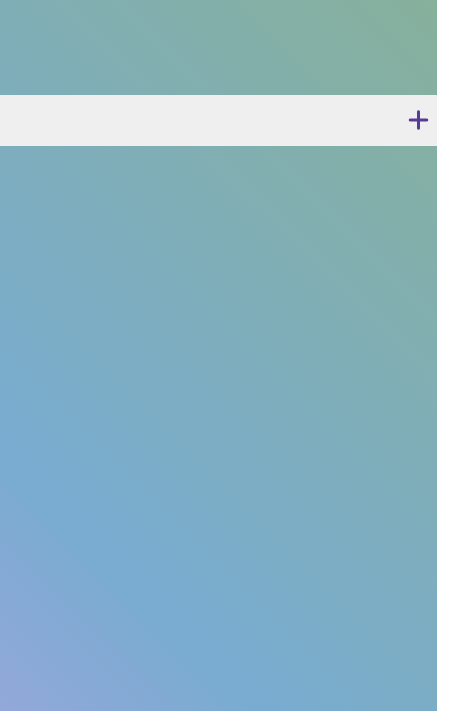
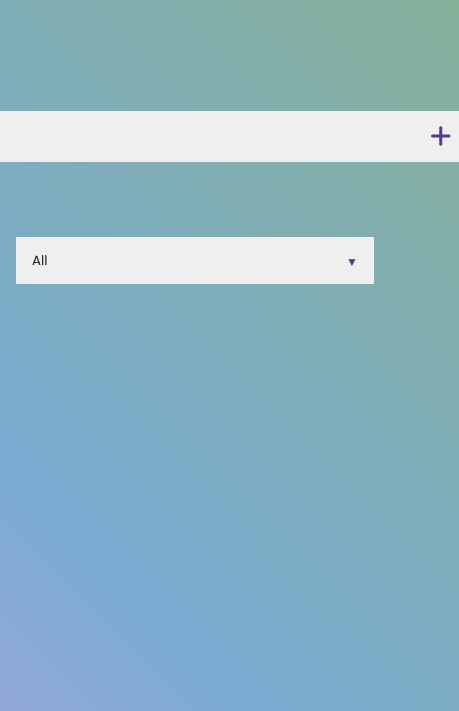
Before and after one commit to elizabetholsavsky/to-do-two, a plain HTML site: page index.html in a window 390 px wide. Shown: the part 133-844 px from the top of the page, 459 px wide, since content can reach past the window. Drawn offline with Linux system fonts and the light colour scheme.

Commit message:
-madd first media query, needs margin/padding

```diff
--- a/index.html
+++ b/index.html
@@ -18,13 +18,15 @@
     </header>
 
     <div class="content">
-            <!-- input task -->
-        <form class="form-container">
-            <input type="text" class="todo-input">
+        <!-- input task -->
+        <form>
+            <div class="input-container">
+                <input type="text" class="todo-input">
 
-            <button class="todo-button" type="submit">
-                <i class="fa-solid fa-plus"></i>
-            </button>
+                <button class="todo-button" type="submit">
+                    <i class="fa-solid fa-plus"></i>
+                </button>
+            </div>
 
             <!-- filter dropdown -->
             <div class="select">
--- a/style.css
+++ b/style.css
@@ -29,10 +29,13 @@ body {
     font-size: 1.25rem;
 }
 
+/* gradient animation */
 @keyframes bg-animation {
     0% {background-position: left}
     100% {background-position: right;}
 }
+
+/* header */
 
 header {
     font-size: 1.5rem;
@@ -40,15 +43,18 @@ header {
 }
 
 header,
-form {
+form,
+.input-container {
     min-height: 20vh;
     display: flex;
     justify-content: center;
     align-items: center;
 }
 
-form input,
-form button {
+/* FORM */
+
+.todo-input,
+.todo-button {
     padding: 0.5rem;
     font-size: 1.5rem;
     border: none;
@@ -66,6 +72,8 @@ form button:hover{
     background: var(--action);
     color: var(--highlight);
 }
+
+/* TASK LIST */
 
 .todo-container {
     display: flex;
@@ -134,6 +142,8 @@ form button:hover{
     opacity: 0;
 }
 
+/* DROP DOWN SELECT */
+
 select {
     -webkit-appearance: none;
     -moz-appearance: none;
@@ -176,3 +186,20 @@ select {
     background: var(--action);
     color:  var(--highlight);
 }
+
+@media (max-width: 550px) {
+    form,
+    select {
+        display: block;
+        margin: auto;
+
+    }
+    select,
+    .input-container {
+        width: 95%;
+        margin: 1rem;
+    }
+    .filter-todo {
+        margin: 0;
+    }
+}
```
